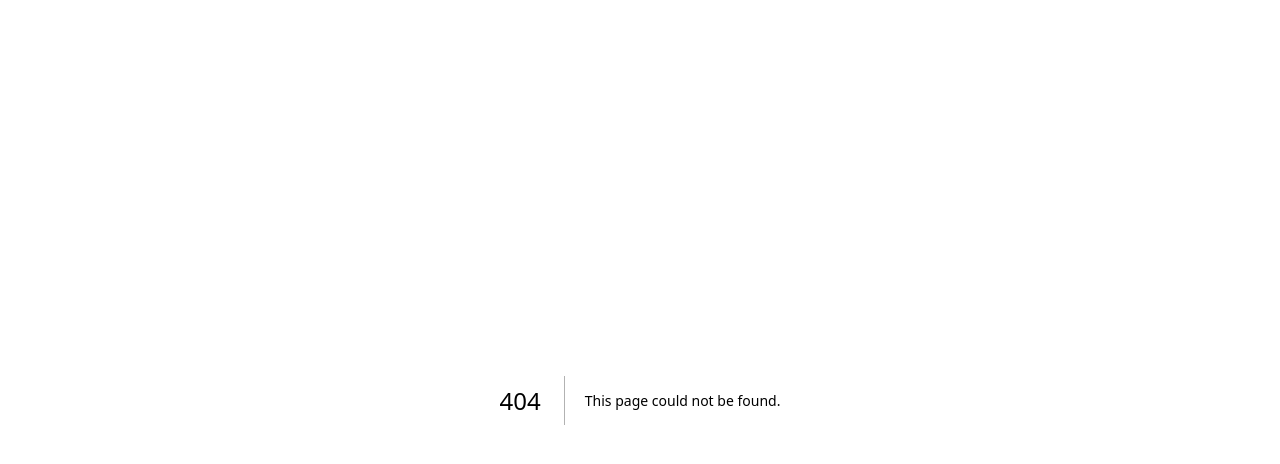
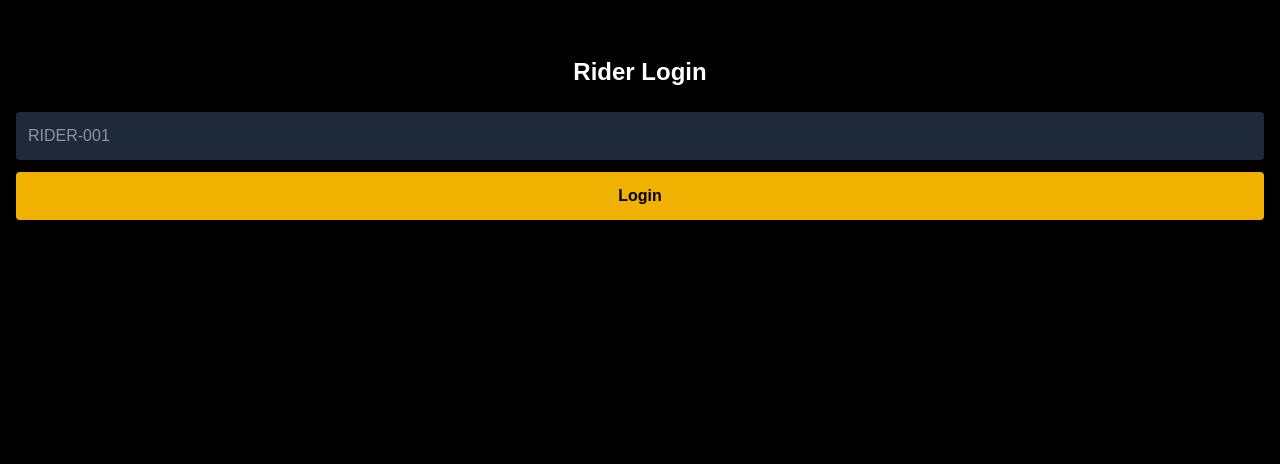
Before and after one commit to hadi-kaiha/KAIHA-, a Next.js app: page /rider in a window 1280 px wide. Before the commit this address had no page. Shown: the top 464 px of the page. Built offline with nearby package versions, Linux system fonts and the light colour scheme.

Commit message:
Implement Rider login and order display page

```diff
--- /dev/null
+++ b/app/rider/page.tsx
@@ -0,0 +1,28 @@
+"use client";
+import { useState } from "react";
+
+export default function RiderPage(){
+  const [riderId, setRiderId] = useState("");
+  const [logged, setLogged] = useState(false);
+  if(!logged){
+    return (
+      <div className="bg-black text-white min-h-screen p-4">
+        <h1 className="text-2xl font-bold text-center mt-10">Rider Login</h1>
+        <input value={riderId} onChange={e=>setRiderId(e.target.value)} placeholder="RIDER-001" className="w-full bg-gray-800 p-3 rounded mt-6"/>
+        <button onClick={()=>setLogged(true)} className="w-full bg-yellow-500 text-black p-3 rounded font-bold mt-3">Login</button>
+      </div>
+    )
+  }
+  return (
+    <div className="bg-black text-white min-h-screen p-4">
+      <h1 className="text-xl font-bold">Welcome {riderId}</h1>
+      <div className="bg-gray-900 p-4 rounded-lg mt-4">
+        <p className="font-bold">New Order #1234</p>
+        <p className="text-sm text-gray-400">Customer: Ali - Sukkur</p>
+        <p className="text-sm text-gray-400">Address: Main Road, Sukkur</p>
+        <p className="mt-2">Item: Premium Kurta - Rs.1999</p>
+        <button className="w-full bg-green-500 text-black p-2 rounded font-bold mt-3">Accept & Deliver</button>
+      </div>
+    </div>
+  )
+          }
```
